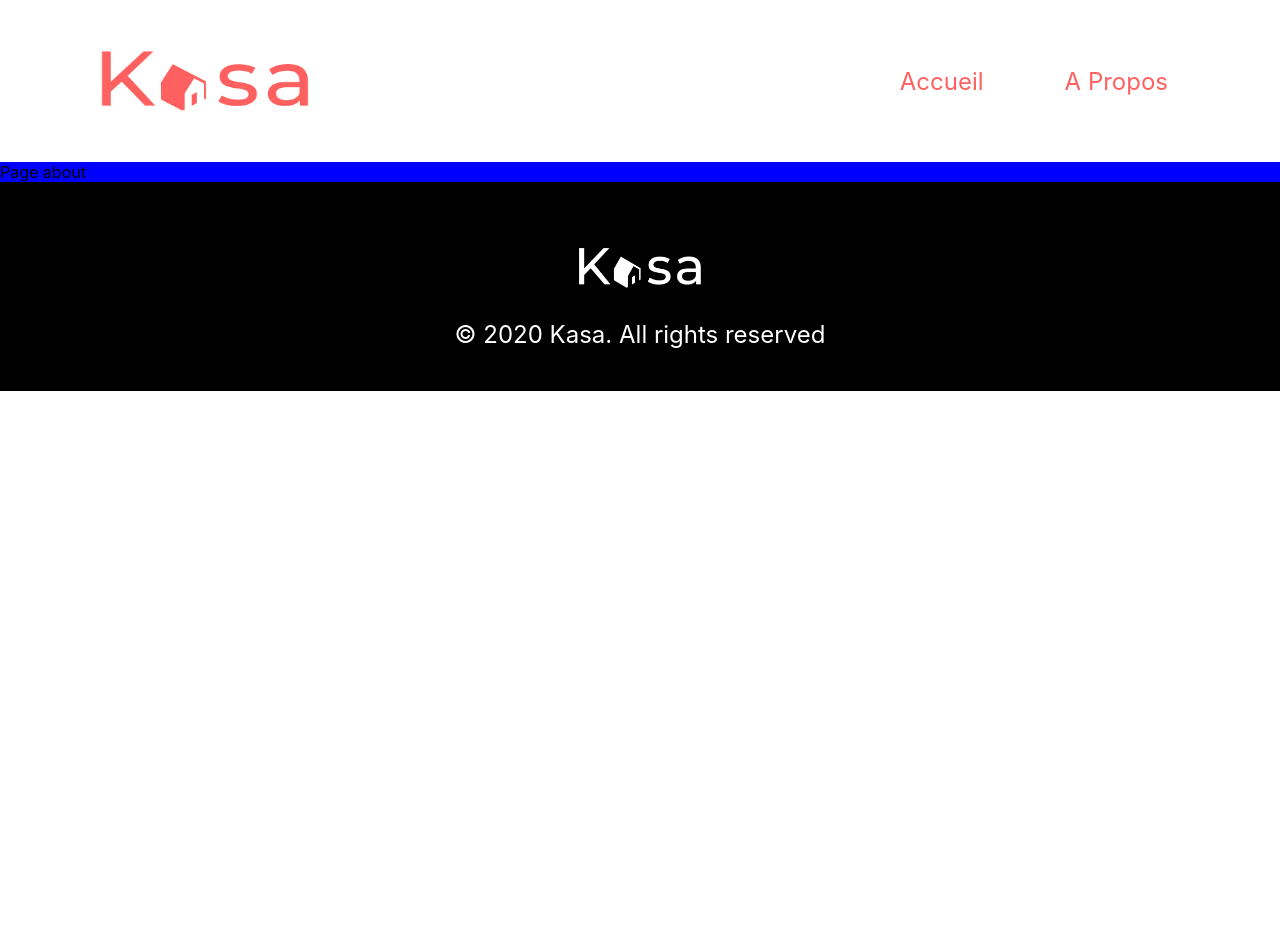
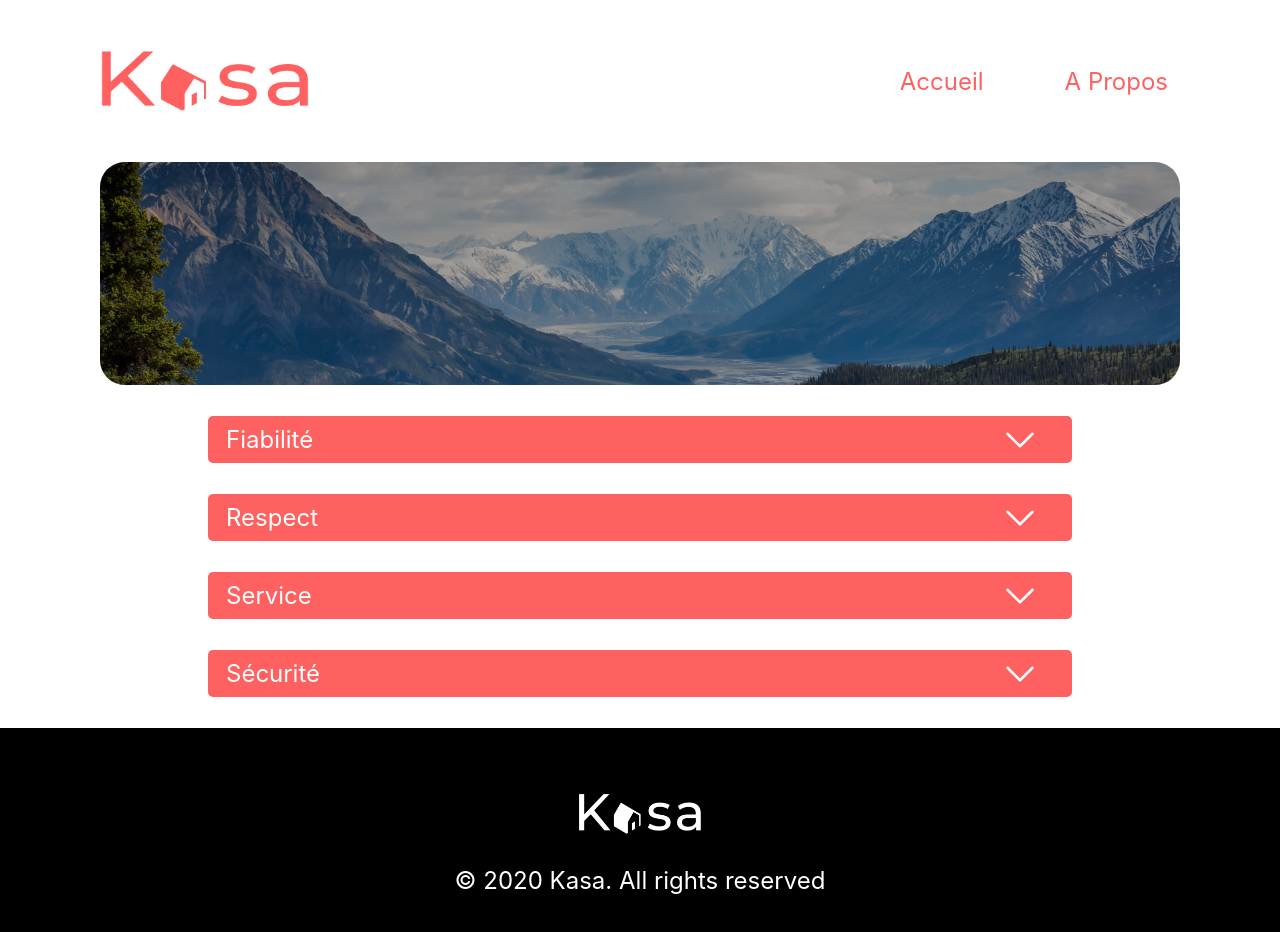
Before and after one commit to KayDaaH/D-veloppez-une-application-Web-avec-React-et-React-Router, a React (Create React App) app in the folder my-app/: page /about in a window 1280 px wide. Shown: the top 932 px of the page. Before the commit the page ends 800 px from the top, so only its background shows below. Built offline with nearby package versions, Linux system fonts and the light colour scheme.

Commit message:
Ajout de la page a propos

```diff
--- a/my-app/src/App.scss
+++ b/my-app/src/App.scss
@@ -1,8 +1,22 @@
 $primary-color : rgb(0, 105, 180);
+/* Setting the body to be a flexbox with a column direction and a height of 100vh. */
+body {
+  position: relative;
+  min-height: 100vh;
+}
 
+// #root {
+// min-height: 100vh;
+// display: flex;
+// flex-direction: column;
+// position: relative;
+
+// }
 
 .App {
   background-color: red;
+  height: 1000px;
+  width: 1000px;
   // position: relative;
   // display: flex;
   // flex-direction: column;
@@ -14,32 +28,32 @@ $primary-color : rgb(0, 105, 180);
   pointer-events: none;
 }
 
-@media (prefers-reduced-motion: no-preference) {
-  .App-logo {
-    animation: App-logo-spin infinite 20s linear;
-  }
-}
+// @media (prefers-reduced-motion: no-preference) {
+//   .App-logo {
+//     animation: App-logo-spin infinite 20s linear;
+//   }
+// }
 
-.App-header {
-  background-color: $primary-color;
-  min-height: 100vh;
-  display: flex;
-  flex-direction: column;
-  align-items: center;
-  justify-content: center;
-  font-size: calc(10px + 2vmin);
-  color: white;
-}
+// .App-header {
+//   background-color: $primary-color;
+//   min-height: 100vh;
+//   display: flex;
+//   flex-direction: column;
+//   align-items: center;
+//   justify-content: center;
+//   font-size: calc(10px + 2vmin);
+//   color: white;
+// }
 
-.App-link {
-  color: #61dafb;
-}
+// .App-link {
+//   color: #61dafb;
+// }
 
-@keyframes App-logo-spin {
-  from {
-    transform: rotate(0deg);
-  }
-  to {
-    transform: rotate(360deg);
-  }
-}
+// @keyframes App-logo-spin {
+//   from {
+//     transform: rotate(0deg);
+//   }
+//   to {
+//     transform: rotate(360deg);
+//   }
+// }
--- /dev/null
+++ b/my-app/src/components/AboutMenu/AboutMenu.js
@@ -0,0 +1,50 @@
+import React, { useState } from "react";
+import styles from "./AboutMenu.module.scss";
+
+const AboutMenu = ({ title, text }) => {
+  const [dropdownIsOpen, setdropdownIsOpen] = useState(false);
+
+  function openDropdown() {
+    setdropdownIsOpen(!dropdownIsOpen);
+  }
+
+  return (
+    <div className={styles.main}>
+      <div className={styles.title}>
+        <p>{title}</p>
+        <div
+          className={
+            dropdownIsOpen
+              ? `${styles.icon} ${styles.active}`
+              : `${styles.icon}`
+          }
+          onClick={() => openDropdown()}
+        >
+          <svg
+            xmlns="http://www.w3.org/2000/svg"
+            fill="none"
+            viewBox="0 0 24 24"
+            strokeWidth={1.5}
+            stroke="currentColor"
+            className="w-6 h-6 test"
+          >
+            <path
+              strokeLinecap="round"
+              strokeLinejoin="round"
+              d="M19.5 8.25l-7.5 7.5-7.5-7.5"
+            />
+          </svg>
+        </div>
+      </div>
+      <div
+        className={
+          dropdownIsOpen ? `${styles.text} ${styles.active}` : `${styles.text}`
+        }
+      >
+        {text}
+      </div>
+    </div>
+  );
+};
+
+export default AboutMenu;
--- /dev/null
+++ b/my-app/src/components/AboutMenu/AboutMenu.module.scss
@@ -0,0 +1,57 @@
+* {
+    box-sizing: border-box;
+    margin: 0;
+    padding: 0;
+}
+
+.main {
+
+    width: 100%;
+    height: 100%;
+    margin-bottom: 31px;
+
+    .title {
+        display: flex;
+        align-items: center;
+        justify-content:space-between;
+        height: 47px;
+        background-color: #FF6060;
+        border-radius: 5px;
+
+        padding:0px 32px 0px 18px;
+
+        p {
+            color: white;
+            font-size: 24px;
+        }
+
+        .icon {
+            display: flex;
+            align-items: center;
+            justify-content: center;
+            color: white;
+            height: 40px;
+            width: 40px;
+            font-weight: bold;
+
+            &.active {
+                transform: rotate(180deg);
+            }
+        }
+
+    }
+    .text {
+        background-color: #F6F6F6;
+        padding: 36px 27px 19px 18px;
+        color: #FF6060;
+        font-size: 24px;
+        border-radius: 0px 0px 5px 5px ;
+        display: none;
+
+        &.active {
+            display: block;
+        }
+
+
+    }
+}
--- a/my-app/src/components/Footer/Footer.module.scss
+++ b/my-app/src/components/Footer/Footer.module.scss
@@ -8,8 +8,8 @@
     background-color: black;
     width: 100%;
     height: 209px;
-    // position: absolute;
-    // bottom: 0px;
+    position: absolute;
+    bottom: 0px;
     display: flex;
     flex-direction: column;
     align-items: center;
--- a/my-app/src/pages/About/About.js
+++ b/my-app/src/pages/About/About.js
@@ -1,11 +1,38 @@
+// import Footer from "../../components/Footer/Footer";
+import AboutMenu from "../../components/AboutMenu/AboutMenu";
 import Footer from "../../components/Footer/Footer";
 import styles from "./About.module.scss";
 
 function About() {
   return (
     <div className={styles.main}>
-      Page about
+      <div className={styles.container}>
+        <div className={styles.bloc_image}>
+          <div className={styles.darken}></div>
+        </div>
+        <div className={styles.menus_container}>
+          <AboutMenu
+            title="Fiabilité"
+            text="Les annonces postées sur Kasa garantissent une fiabilité totale. Les photos sont conformes aux logements, et toutes les informations sont régulièrement vérifiées par nos équipes."
+          />
+          <AboutMenu
+            title="Respect"
+            text="La bienveillance fait partie des valeurs fondatrices de Kasa. Tout comportement discriminatoire ou de perturbation du voisinage entraînera une exclusion de notre plateforme."
+          />
+          <AboutMenu
+            title="Service"
+            text="Nos équipes se tiennent à votre disposition pour vous fournir une expérience parfaite. N'hésitez pas à nous contacter si vous avez la moindre question."
+          />
+          <AboutMenu
+            title="Sécurité"
+            text="La sécurité est la priorité de Kasa. Aussi bien pour nos hôtes que pour les voyageurs, chaque logement correspond aux critères de sécurité établis par nos services. En laissant une note aussi bien à l'hôte qu'au locataire, cela permet à nos équipes de vérifier que les standards sont bien respectés. Nous organisons également des ateliers sur la sécurité domestique pour nos hôtes."
+          />
+        </div>
+      </div>
       <Footer />
+
+      {/* <div className={styles.footer}>
+      </div> */}
     </div>
   );
 }
--- a/my-app/src/pages/About/About.module.scss
+++ b/my-app/src/pages/About/About.module.scss
@@ -1,3 +1,58 @@
+* {
+    box-sizing: border-box;
+    margin: 0;
+    padding: 0;
+}
+
 .main {
-    background-color: blue;
+    width: 100%;
+    height: 100%;
+    display: flex;
+    justify-content: center;
+    align-items: center;
+    flex-direction: column;
+    overflow: hidden;
+    flex: 1;
+
+
+    .container {
+        width: 100%;
+        max-width: 1920px;
+        height: 100%;
+        display: flex;
+        justify-content: center;
+        flex-direction: column;
+        padding: 0px 100px;
+
+        .bloc_image {
+            display: flex;
+            flex-direction: column;
+            position: relative;
+            padding-top: 23px ;
+            background-image: url("./image.jpg");
+            max-width: 1920px;
+            width: 100%;
+            height: 223px;
+            min-height: 223px;
+            background-position: center;
+            background-size: cover;
+            border-radius: 25px;
+        }
+        .darken {
+            position: absolute;
+            top: 0;
+            left: 0;
+            background-color: rgba(0, 0, 0, 0.364);
+            width: 100%;
+            height: 223px;
+            border-radius: 25px;
+        }
+    .menus_container {
+        padding: 31px 108px 0px 108px ;
+        margin-bottom: 209px;
+    }
+    }
+    // .footer {
+    //     width: 100%;
+    // }
 }
--- a/my-app/src/pages/Home/Home.module.scss
+++ b/my-app/src/pages/Home/Home.module.scss
@@ -63,6 +63,7 @@
             width: 100%;
             height: 100%;
             margin-top: 43px;
+            margin-bottom: 209px;
             border-radius: 25px 25px 0px 0px;
             z-index: 5;
             background-color: #F6F6F6;
@@ -71,7 +72,6 @@
             padding: 56px 50px;
             justify-content: space-between;
 
-
         }
 
     }
```
Also changed, not shown: my-app/src/pages/About/image.jpg (added).
